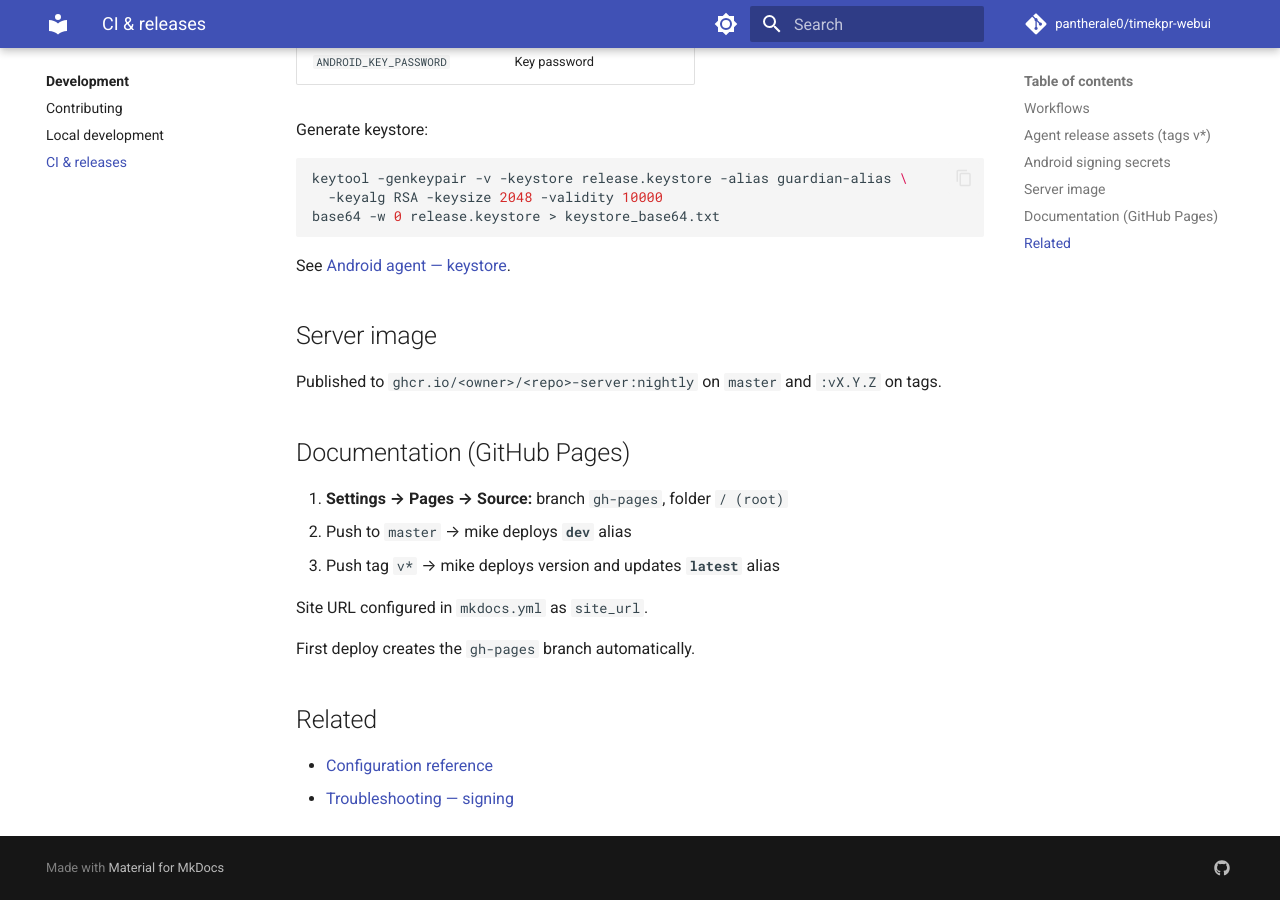
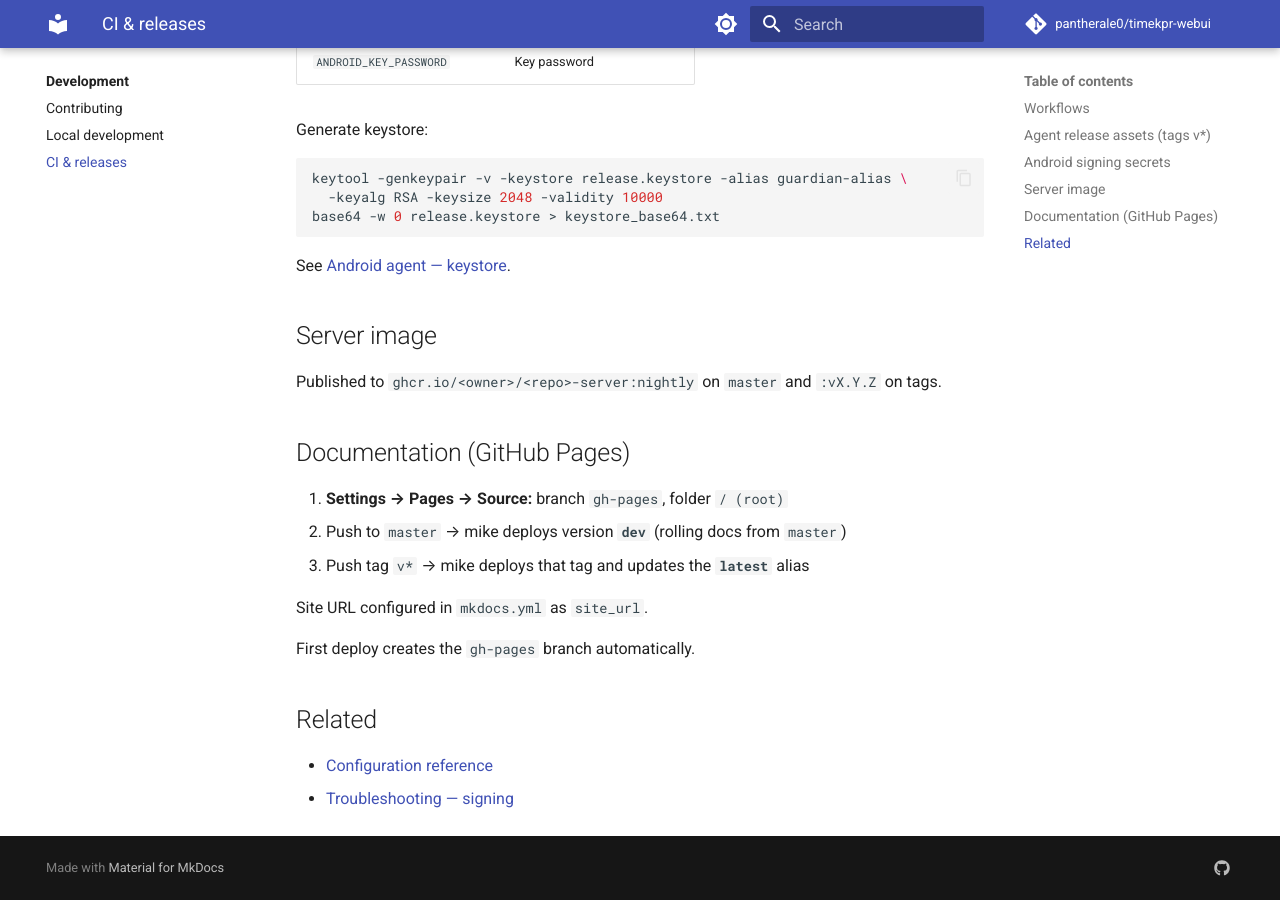
Before and after one commit to Guardian-Parental-Controls/docs, an MkDocs documentation site: the page built from docs/development/ci-release.md, in a window 1280 px wide and 900 px high, scrolled down 1175 px. Built offline with MkDocs 1.6.1 and Material for MkDocs 9.7.7, drawn with Linux system fonts in a browser that asks for light colours; comment, search, counter and statistics services are not loaded; the version menu is left out.

Commit message:
chore: update documentation deployment process in GitHub Actions
- Modified the deployment command in the GitHub Actions workflow to remove the update-aliases option for the dev alias.
- Clarified the documentation steps for deploying to GitHub Pages, specifying that pushing to master deploys the dev version from master.

```diff
--- a/docs/development/ci-release.md
+++ b/docs/development/ci-release.md
@@ -48,8 +48,8 @@ Published to `ghcr.io/<owner>/<repo>-server:nightly` on `master` and `:vX.Y.Z` o
 ## Documentation (GitHub Pages)
 
 1. **Settings → Pages → Source:** branch `gh-pages`, folder `/ (root)`
-2. Push to `master` → mike deploys **`dev`** alias
-3. Push tag `v*` → mike deploys version and updates **`latest`** alias
+2. Push to `master` → mike deploys version **`dev`** (rolling docs from `master`)
+3. Push tag `v*` → mike deploys that tag and updates the **`latest`** alias
 
 Site URL configured in `mkdocs.yml` as `site_url`.
 
```
Also changed, not shown: 1 other file.
